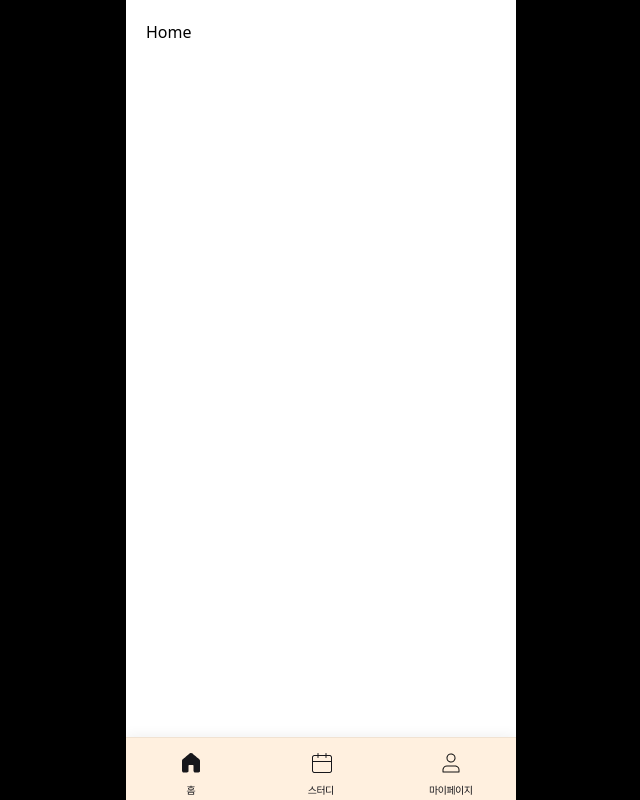
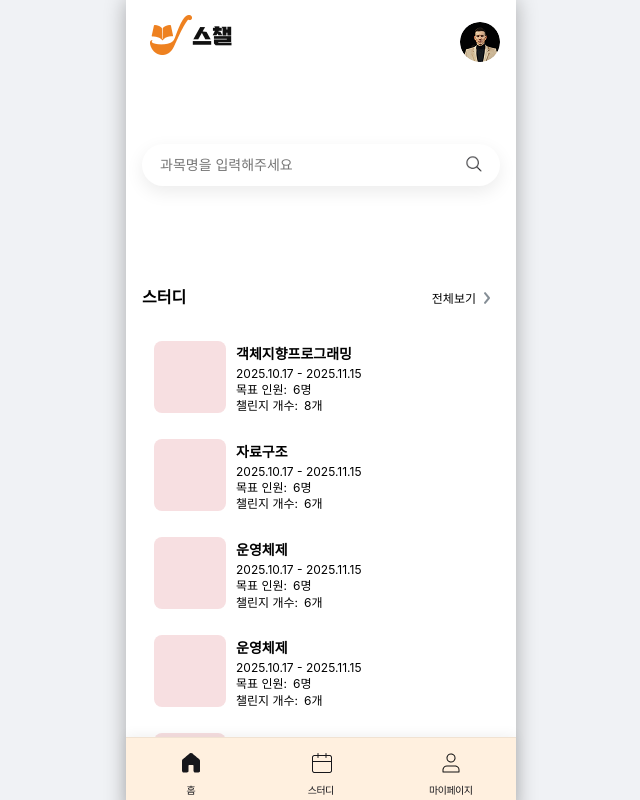
Before and after one commit to Sinchonethon-Team2/FE, a React (Vite) app: page /home in a window 1280 px wide. Shown: the top 800 px of the page, without its empty margins (319-959 px from the left). Built offline with nearby package versions, Linux system fonts and the light colour scheme.

Commit message:
검색바 기능 구현

```diff
--- a/src/App.jsx
+++ b/src/App.jsx
@@ -2,6 +2,7 @@ import React from "react";
 import { BrowserRouter, Routes, Route, Navigate } from "react-router-dom";
 import MainLayout from "./layout/Mainlayout";
 import StudyHome from "./pages/Homepage";
+import MyPage from "./pages/MyPage";
 
 const HomePage = () => <div style={{padding: 20}}>Home</div>;
 const StudyPage = () => <div style={{padding: 20}}>Study</div>;
@@ -14,9 +15,9 @@ export default function App() {
         {/* 공통 레이아웃 */}
         <Route element={<MainLayout />}>
           <Route path="/" element={<Navigate to="/home" replace />} />
-          <Route path="/home" element={<HomePage />} />
+          <Route path="/home" element={<StudyHome />} />
           <Route path="/study" element={<StudyPage />} />
-          <Route path="/shome" element={<StudyHome />} />
+          <Route path="/mypage" element={<MyPage />} />
         </Route>
       </Routes>
     </BrowserRouter>
--- a/src/data/studiesmock.json
+++ b/src/data/studiesmock.json
@@ -22,5 +22,21 @@
     "target": 6,
     "challengeCount": 6,
     "thumbnailUrl": ""
+  },
+  {
+    "id": "s4",
+    "title": "운영체제",
+    "period": "2025.10.17 - 2025.11.15",
+    "target": 6,
+    "challengeCount": 6,
+    "thumbnailUrl": ""
+  },
+  {
+    "id": "s5",
+    "title": "운영체제",
+    "period": "2025.10.17 - 2025.11.15",
+    "target": 6,
+    "challengeCount": 6,
+    "thumbnailUrl": ""
   }
 ]
--- a/src/pages/Homepage.jsx
+++ b/src/pages/Homepage.jsx
@@ -1,4 +1,4 @@
-import React, { useMemo } from "react";
+import React, { useMemo, useState } from "react";
 import { useNavigate } from "react-router-dom";
 import studies from "../data/studiesmock.json";
 import "../styles/Homepage.css";
@@ -9,14 +9,26 @@ import searchIcon from "../assets/icons/Search.png";
 import moreIcon from "../assets/icons/more.svg";
 
 const StudyHome = () => {
+  const navigate = useNavigate();
+
+
   const studyList = useMemo(() => studies, []);
-  const navigate = useNavigate();
+
+
+  const [query, setQuery] = useState("");
+
+
+  const filteredList = useMemo(() => {
+    const q = query.trim().toLowerCase();
+    if (!q) return studyList;
+    return studyList.filter((s) => s.title.toLowerCase().includes(q));
+  }, [query, studyList]);
 
   return (
     <div className="sh__page">
       <header className="sh__header">
         <div className="sh__logo">
-          <img src={logoBlack} alt="스챌 로고"/>
+          <img src={logoBlack} alt="스챌 로고" />
         </div>
         <button
           className="sh__profile"
@@ -27,19 +39,20 @@ const StudyHome = () => {
         </button>
       </header>
 
-
       <section className="sh__search">
         <div className="sh__searchbox sh__searchbox--elev">
           <input
             className="sh__searchinput"
             type="text"
             placeholder="과목명을 입력해주세요"
+            value={query}
+            onChange={(e) => setQuery(e.target.value)}
           />
           <button
             className="sh__searchbtn"
             type="button"
             aria-label="검색"
-            onClick={() => navigate("/search")}
+            onClick={() => {/* 별도 행동 필요 없지만 버튼 유지 */}}
           >
             <img src={searchIcon} alt="" />
           </button>
@@ -60,7 +73,7 @@ const StudyHome = () => {
         </div>
 
         <ul className="sh__list">
-          {studyList.map((s) => (
+          {filteredList.map((s) => (
             <li
               key={s.id}
               className="sh__card sh__card--flat"
@@ -95,6 +108,11 @@ const StudyHome = () => {
               </div>
             </li>
           ))}
+          {filteredList.length === 0 && (
+            <li style={{ padding: "16px", color: "#666", fontSize: 12 }}>
+              검색 결과가 없습니다.
+            </li>
+          )}
         </ul>
       </section>
     </div>
```
